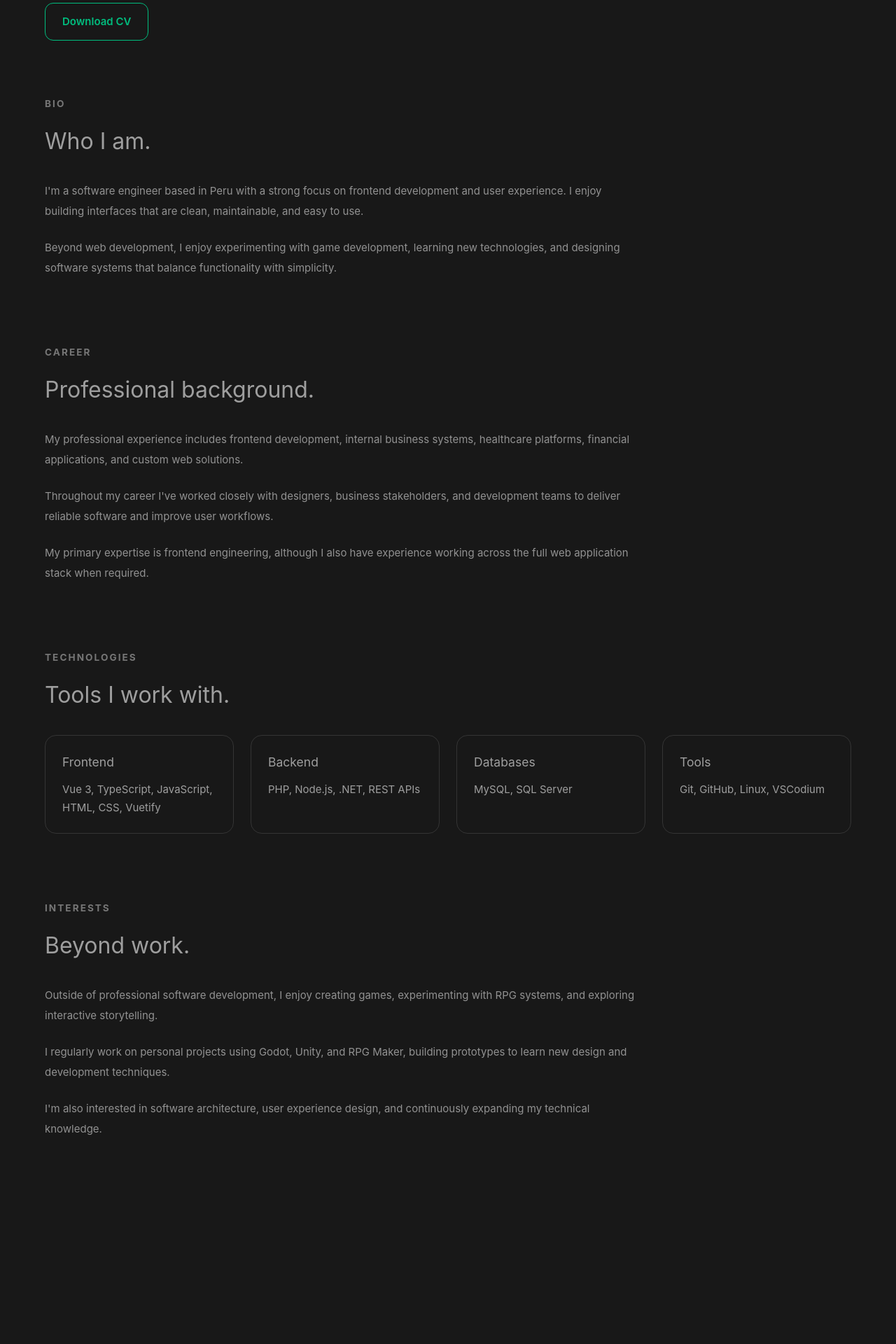
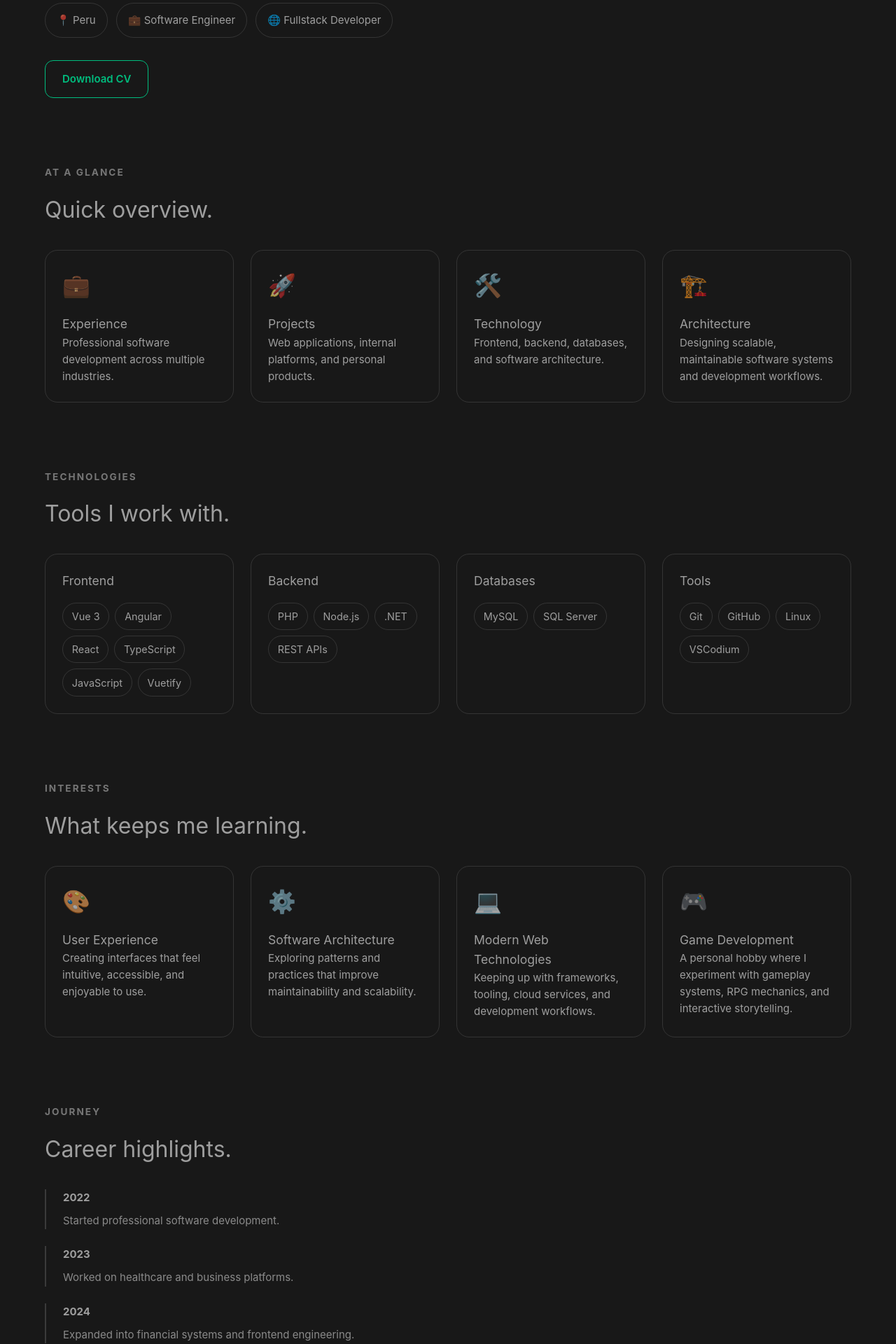
Before and after one commit to GoDie910/personal-website, a Vue app: page /about in a window 1280 px wide. Shown: the part 460-2380 px from the top of the page at 70% size. Before the commit the page ends 2279 px from the top, so only its background shows below. Built offline with nearby package versions, Linux system fonts and the light colour scheme.

Commit message:
About Me: reestructure

```diff
--- a/src/views/AboutMeView.vue
+++ b/src/views/AboutMeView.vue
@@ -6,9 +6,15 @@
       <h1>Building software with curiosity and intention.</h1>
 
       <p class="hero-description">
-        I'm a software engineer focused on frontend development, user
-        experience, and creating products that feel intuitive to use.
+        Fullstack software engineer from Peru, building modern web applications,
+        business systems, and user-focused software solutions.
       </p>
+
+      <div class="hero-badges">
+        <div class="badge">📍 Peru</div>
+        <div class="badge">💼 Software Engineer</div>
+        <div class="badge">🌐 Fullstack Developer</div>
+      </div>
 
       <div class="hero-actions">
         <a
@@ -24,80 +30,86 @@
 
     <section class="content-section">
       <div class="section-header">
-        <p class="section-label">BIO</p>
-
-        <h2>Who I am.</h2>
+        <p class="section-label">AT A GLANCE</p>
+        <h2>Quick overview.</h2>
       </div>
 
-      <div class="content">
-        <p>
-          I'm a software engineer based in Peru with a strong focus on frontend
-          development and user experience. I enjoy building interfaces that are
-          clean, maintainable, and easy to use.
-        </p>
-
-        <p>
-          Beyond web development, I enjoy experimenting with game development,
-          learning new technologies, and designing software systems that balance
-          functionality with simplicity.
-        </p>
-      </div>
-    </section>
-
-    <section class="content-section">
-      <div class="section-header">
-        <p class="section-label">CAREER</p>
-
-        <h2>Professional background.</h2>
+      <div class="stats-grid">
+        <div class="stat-card">
+          <span class="stat-icon">💼</span>
+          <h3>Experience</h3>
+          <p>Professional software development across multiple industries.</p>
         </div>
 
-      <div class="content">
-        <p>
-          My professional experience includes frontend development, internal
-          business systems, healthcare platforms, financial applications, and
-          custom web solutions.
-        </p>
+        <div class="stat-card">
+          <span class="stat-icon">🚀</span>
+          <h3>Projects</h3>
+          <p>Web applications, internal platforms, and personal products.</p>
+        </div>
 
-        <p>
-          Throughout my career I've worked closely with designers, business
-          stakeholders, and development teams to deliver reliable software and
-          improve user workflows.
-        </p>
+        <div class="stat-card">
+          <span class="stat-icon">🛠️</span>
+          <h3>Technology</h3>
+          <p>Frontend, backend, databases, and software architecture.</p>
+        </div>
 
-        <p>
-          My primary expertise is frontend engineering, although I also have
-          experience working across the full web application stack when
-          required.
-        </p>
+        <div class="stat-card">
+          <span class="stat-icon">🏗️</span>
+          <h3>Architecture</h3>
+          <p>Designing scalable, maintainable software systems and development workflows.</p>
+        </div>
       </div>
     </section>
 
     <section class="content-section">
       <div class="section-header">
         <p class="section-label">TECHNOLOGIES</p>
-
         <h2>Tools I work with.</h2>
       </div>
 
       <div class="tech-grid">
         <div class="tech-card">
           <h3>Frontend</h3>
-          <p>Vue 3, TypeScript, JavaScript, HTML, CSS, Vuetify</p>
+
+          <div class="tags">
+            <span class="tag">Vue 3</span>
+            <span class="tag">Angular</span>
+            <span class="tag">React</span>
+            <span class="tag">TypeScript</span>
+            <span class="tag">JavaScript</span>
+            <span class="tag">Vuetify</span>
+          </div>
         </div>
 
         <div class="tech-card">
           <h3>Backend</h3>
-          <p>PHP, Node.js, .NET, REST APIs</p>
+
+          <div class="tags">
+            <span class="tag">PHP</span>
+            <span class="tag">Node.js</span>
+            <span class="tag">.NET</span>
+            <span class="tag">REST APIs</span>
+          </div>
         </div>
 
         <div class="tech-card">
           <h3>Databases</h3>
-          <p>MySQL, SQL Server</p>
+
+          <div class="tags">
+            <span class="tag">MySQL</span>
+            <span class="tag">SQL Server</span>
+          </div>
         </div>
 
         <div class="tech-card">
           <h3>Tools</h3>
-          <p>Git, GitHub, Linux, VSCodium</p>
+
+          <div class="tags">
+            <span class="tag">Git</span>
+            <span class="tag">GitHub</span>
+            <span class="tag">Linux</span>
+            <span class="tag">VSCodium</span>
+          </div>
         </div>
       </div>
     </section>
@@ -105,27 +117,74 @@
     <section class="content-section">
       <div class="section-header">
         <p class="section-label">INTERESTS</p>
-
-        <h2>Beyond work.</h2>
+        <h2>What keeps me learning.</h2>
       </div>
 
-      <div class="content">
+      <div class="interests-grid">
+        <div class="interest-card">
+          <span>🎨</span>
+          <h3>User Experience</h3>
           <p>
-          Outside of professional software development, I enjoy creating games,
-          experimenting with RPG systems, and exploring interactive
-          storytelling.
+            Creating interfaces that feel intuitive, accessible, and enjoyable to
+            use.
           </p>
+        </div>
 
+        <div class="interest-card">
+          <span>⚙️</span>
+          <h3>Software Architecture</h3>
           <p>
-          I regularly work on personal projects using Godot, Unity, and RPG
-          Maker, building prototypes to learn new design and development
-          techniques.
+            Exploring patterns and practices that improve maintainability and
+            scalability.
           </p>
+        </div>
 
+        <div class="interest-card">
+          <span>💻</span>
+          <h3>Modern Web Technologies</h3>
           <p>
-          I'm also interested in software architecture, user experience design,
-          and continuously expanding my technical knowledge.
+            Keeping up with frameworks, tooling, cloud services, and development
+            workflows.
           </p>
+        </div>
+
+        <div class="interest-card">
+          <span>🎮</span>
+          <h3>Game Development</h3>
+          <p>
+            A personal hobby where I experiment with gameplay systems, RPG
+            mechanics, and interactive storytelling.
+          </p>
+        </div>
+      </div>
+    </section>
+
+    <section class="content-section">
+      <div class="section-header">
+        <p class="section-label">JOURNEY</p>
+        <h2>Career highlights.</h2>
+      </div>
+
+      <div class="timeline">
+        <div class="timeline-item">
+          <span class="timeline-year">2022</span>
+          <p>Started professional software development.</p>
+        </div>
+
+        <div class="timeline-item">
+          <span class="timeline-year">2023</span>
+          <p>Worked on healthcare and business platforms.</p>
+        </div>
+
+        <div class="timeline-item">
+          <span class="timeline-year">2024</span>
+          <p>Expanded into financial systems and frontend engineering.</p>
+        </div>
+
+        <div class="timeline-item">
+          <span class="timeline-year">Today</span>
+          <p>Building modern web applications and personal game projects.</p>
+        </div>
       </div>
     </section>
   </main>
@@ -139,7 +198,7 @@
 }
 
 .hero {
-  margin-bottom: 5rem;
+  margin-bottom: 6rem;
 }
 
 .section-label {
@@ -163,6 +222,19 @@
   opacity: 0.85;
 }
 
+.hero-badges {
+  display: flex;
+  flex-wrap: wrap;
+  gap: 0.75rem;
+  margin-top: 2rem;
+}
+
+.badge {
+  padding: 0.75rem 1rem;
+  border-radius: 999px;
+  border: 1px solid rgba(255, 255, 255, 0.12);
+}
+
 .hero-actions {
   margin-top: 2rem;
 }
@@ -176,14 +248,11 @@
   text-decoration: none;
   font-weight: 600;
   border: 1px solid currentColor;
-  transition:
-    transform 0.2s ease,
-    opacity 0.2s ease;
+  transition: all 0.2s ease;
 }
 
 .cv-button:hover {
   transform: translateY(-2px);
-  opacity: 0.85;
 }
 
 .content-section {
@@ -196,45 +265,72 @@
 
 .section-header h2 {
   font-size: 2rem;
-  margin-top: 0.5rem;
 }
 
-.content {
-  max-width: 850px;
-}
-
-.content p {
-  line-height: 1.9;
-  margin-bottom: 1.5rem;
-  opacity: 0.9;
-}
-
-.tech-grid {
+.stats-grid,
+.tech-grid,
+.interests-grid {
   display: grid;
   grid-template-columns: repeat(auto-fit, minmax(250px, 1fr));
   gap: 1.5rem;
 }
 
-.tech-card {
+.stat-card,
+.tech-card,
+.interest-card {
   padding: 1.5rem;
-  border-radius: 16px;
+  border-radius: 18px;
   border: 1px solid rgba(255, 255, 255, 0.12);
-  transition:
-    transform 0.2s ease,
-    border-color 0.2s ease;
+  transition: all 0.2s ease;
 }
 
-.tech-card:hover {
+.stat-card:hover,
+.tech-card:hover,
+.interest-card:hover {
   transform: translateY(-4px);
-  border-color: rgba(255, 255, 255, 0.3);
 }
 
-.tech-card h3 {
-  margin-bottom: 0.75rem;
+.stat-icon,
+.interest-card span {
+  font-size: 2rem;
+  display: block;
+  margin-bottom: 1rem;
 }
 
-.tech-card p {
+.tags {
+  display: flex;
+  flex-wrap: wrap;
+  gap: 0.5rem;
+  margin-top: 1rem;
+}
+
+.tag {
+  padding: 0.45rem 0.8rem;
+  border-radius: 999px;
+  font-size: 0.9rem;
+  border: 1px solid rgba(255, 255, 255, 0.12);
+}
+
+.timeline {
+  display: flex;
+  flex-direction: column;
+  gap: 1.5rem;
+}
+
+.timeline-item {
+  padding-left: 1.5rem;
+  border-left: 2px solid rgba(255, 255, 255, 0.15);
+}
+
+.timeline-year {
+  display: block;
+  font-weight: 700;
+  margin-bottom: 0.5rem;
+}
+
+.timeline-item p {
   margin: 0;
+  opacity: 0.85;
   line-height: 1.7;
 }
 
@@ -248,8 +344,8 @@
     margin-bottom: 4rem;
   }
 
-  .tech-grid {
-    grid-template-columns: 1fr;
+  .hero-badges {
+    flex-direction: column;
   }
 }
 </style>
```
Lines whose indentation alone changed are shown as unchanged.
